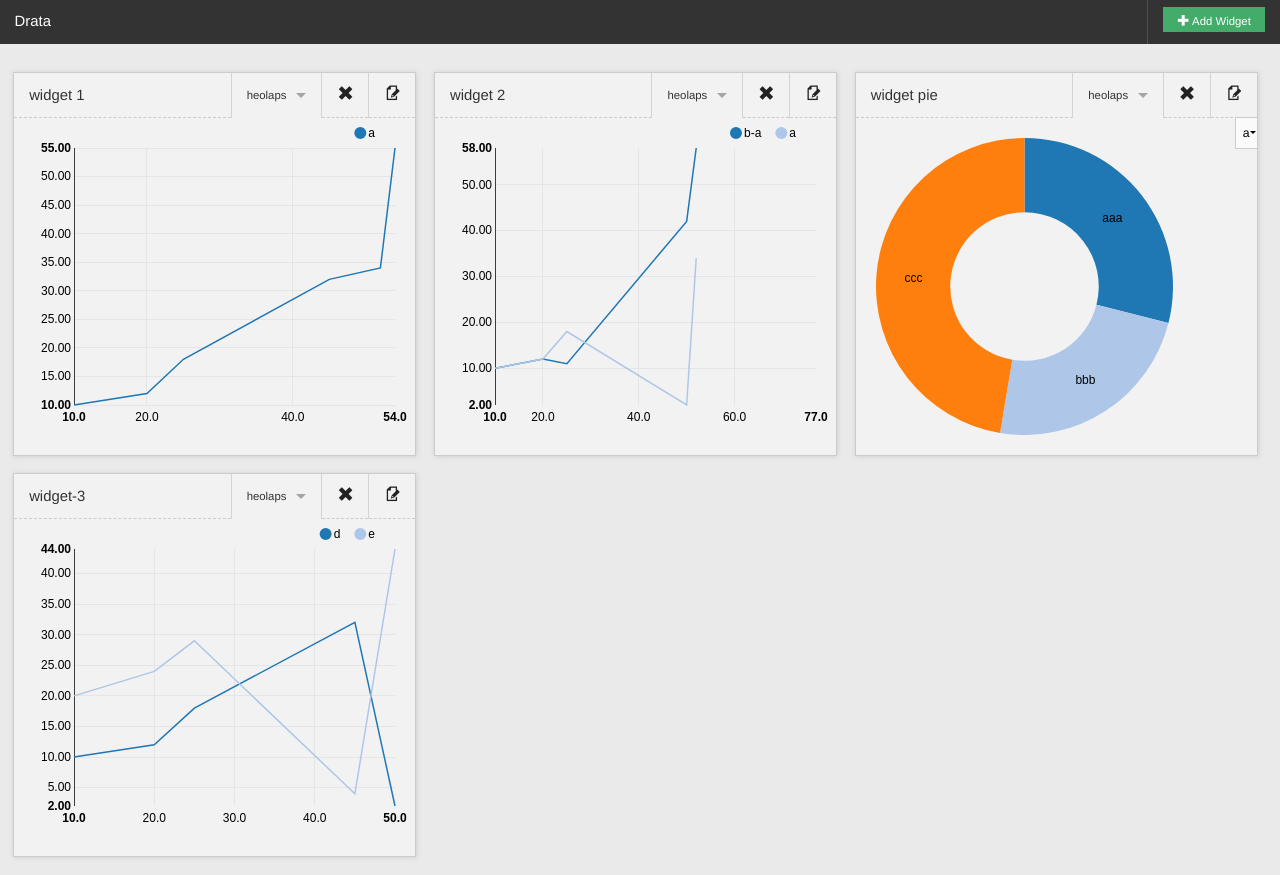
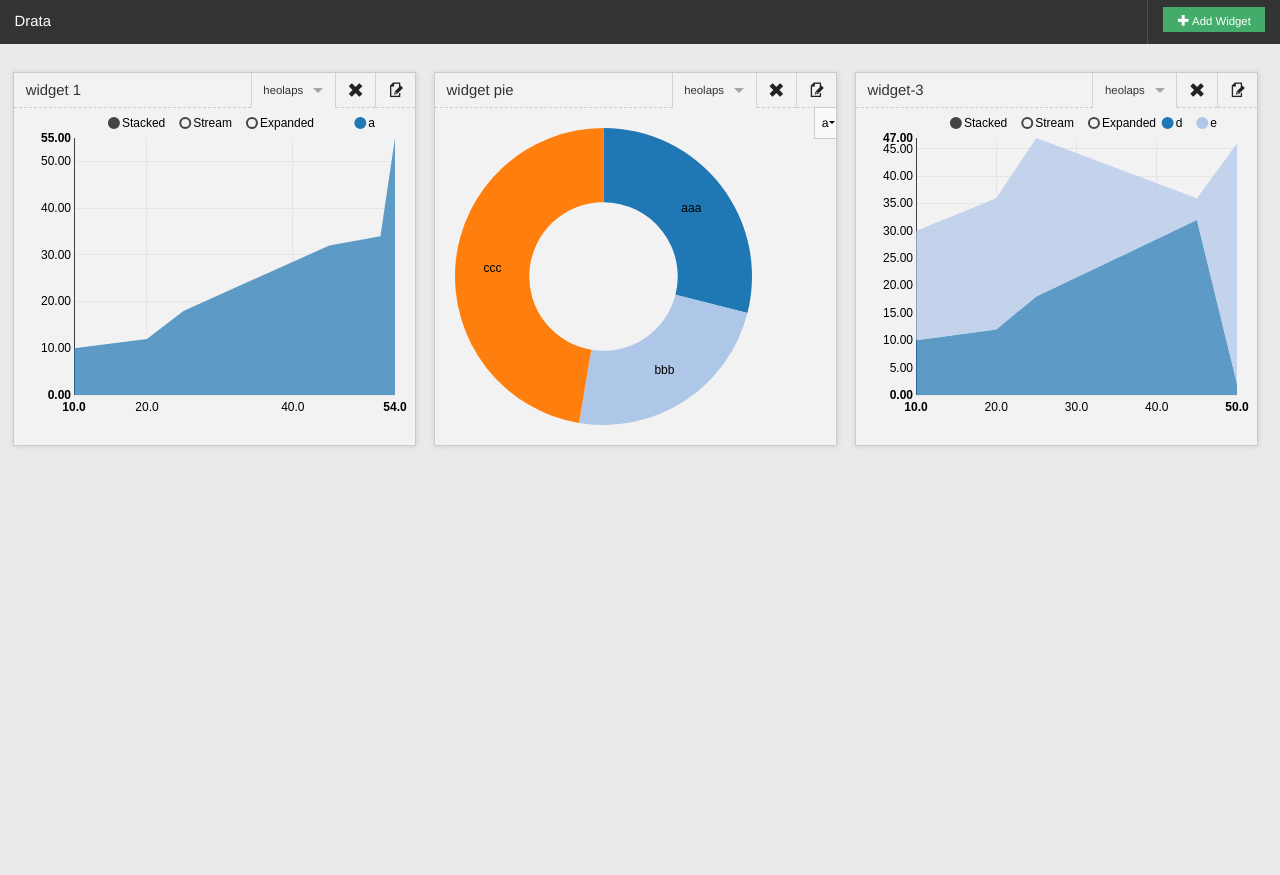
Before and after one commit to maneeshpal/Drata, a plain HTML site: page dash.html in a window 1280 px wide. After the commit the page ends 800 px from the top, so only its background shows below. Drawn offline with Linux system fonts and the light colour scheme.

Commit message:
some styling changes. experimenting stackedarea

```diff
--- a/content/foundation/scss/foundation/components/_top-bar-secondary.scss
+++ b/content/foundation/scss/foundation/components/_top-bar-secondary.scss
@@ -11,7 +11,7 @@ $topbar-secondary-bg-color: #F2F2F2 !default;
 $topbar-secondary-bg: $topbar-secondary-bg-color !default;
 
 // Height and margin
-$topbar-secondary-height: 45px !default;
+$topbar-secondary-height: 35px !default;
 $topbar-secondary-margin-bottom: 0 !default;
 
 // Control Input height for top bar
@@ -34,7 +34,7 @@ $topbar-secondary-link-color-active: #333 !default;
 $topbar-secondary-link-weight: normal !default;
 $topbar-secondary-link-font-size: rem-calc(13) !default;
 $topbar-secondary-link-hover-lightness: -10% !default; // Darken by 10%
-$topbar-secondary-link-bg-hover: #272727 !default;
+$topbar-secondary-link-bg-hover: #CCC !default;
 $topbar-secondary-link-bg-active: $primary-color !default;
 $topbar-secondary-link-bg-active-hover: scale-color($primary-color, $lightness: -14%) !default;
 $topbar-secondary-link-font-family: $body-font-family !default;
@@ -59,7 +59,7 @@ $topbar-secondary-menu-icon-color-toggled: #888 !default;
 // Transitions and breakpoint styles
 $topbar-secondary-transition-speed: 300ms !default;
 // Using rem-calc for the below breakpoint causes issues with top bar
-$topbar-secondary-breakpoint: #{lower-bound($medium-range)} !default; // Change to 9999px for always mobile layout
+$topbar-secondary-breakpoint: 9999px !default; // Change to 9999px for always mobile layout
 $topbar-secondary-media-query: $medium-up !default;
 
 // Divider Styles
@@ -334,7 +334,7 @@ meta.foundation-mq-topbar {
           }
         }
 		&.action-icon > i {
-			top:8px;
+			top:5px;
 		}
       }
 
--- a/content/js/dashboard.js
+++ b/content/js/dashboard.js
@@ -45,72 +45,6 @@
         }
     },
     {
-        name: 'widget 2',
-        selectedDataKey: "key1",
-        segmentModel: {
-            chartType: 'line',
-            selection: {
-                complexGroups: [
-                    {
-                        groupType: "selections",
-                        groups: [
-                            {
-                                prop: "b",
-                                logic: "+",
-                                conditionType: "selections",
-                                renderType: "condition"
-                            },
-                            {
-                                prop: "a",
-                                logic: "-",
-                                conditionType: "selections",
-                                renderType: "condition"
-                            }
-                        ],
-                        logic: "+",
-                        renderType: "group",
-                        selectionName: "b-a"
-                    }
-                ],
-                props: [
-                    {
-                        prop: "a"
-                    }
-                ]
-            },
-            dataGroup: {
-                xAxisProp: "timestamp",
-                groupByProp: "a"
-            },
-            group: {
-                groupType: "conditions",
-                groups: [
-                    {
-                        prop: "b",
-                        logic: "and",
-                        conditionType: "conditions",
-                        renderType: "condition",
-                        operation: ">",
-                        selectionGroup: {
-                            groupType: "selections",
-                            groups: [],
-                            logic: "+",
-                            renderType: "group"
-                        },
-                        isComplex: false,
-                        value: "12"
-                    }
-                ],
-                renderType: "group"
-            },
-            properties: [
-                "a",
-                "b",
-                "c",
-                "timestamp"
-            ]
-        }
-    },{
         name: 'widget pie',
         selectedDataKey: "key1",
         segmentModel: {
@@ -273,13 +207,16 @@ var LineContent = function(index){
     self.drawChart = function(graphData){
         var chart;
         nv.addGraph(function() {
-            chart = nv.models.lineChart().useInteractiveGuideline(true);
+            chart = nv.models.stackedAreaChart().useInteractiveGuideline(true);
             chart.x(function(d,i) {
                   return d.x;
             });
-            var formatter = d3.format(",.1f");
+            chart.y(function(d,i) {
+                  return d.y;
+            });
+
             chart.margin({right: 20});
-            chart.xAxis.tickFormat(formatter);
+            chart.xAxis.tickFormat(d3.format(",.1f"));
             chart.transitionDuration(1000);
             chart.yAxis
                 .axisLabel('maneesh')
--- a/dash.html
+++ b/dash.html
@@ -138,13 +138,13 @@
         }
     </style>
 </head>
-<body style="overflow: hidden">
+<body>
     <nav class="top-bar dashboard" id="topbar" data-topbar style="margin-bottom:2rem">
         <ul class="title-area">
             <li class="name">
                 <h1><a href="#">Drata</a></h1>
             </li>
-            <!-- <li class="toggle-topbar menu-icon"><a href="#"><span>Menu</span></a></li> -->
+            <li class="toggle-topbar menu-icon"><a href="#"><span>Menu</span></a></li>
         </ul>
 
         <section class="top-bar-section">
@@ -175,7 +175,7 @@
                     <li class="name">
                         <h1><a href="#">Widget Processor</a></h1>
                     </li>
-                    <!-- <li class="toggle-topbar menu-icon"><a href="#"><span>Menu</span></a></li> -->
+                    <li class="toggle-topbar menu-icon"><a href="#"><span>Menu</span></a></li>
                 </ul>
 
                 <section class="top-bar-section">
@@ -206,13 +206,7 @@
                     </ul>
                 </section>
             </nav>
-            <!-- <div style="position:relative">
-            <div class="mymodal-wrapper chart-type showme">
-                <div class="mymodal-inner">
 
-                </div>
-            </div>
-            </div> -->
             <div class="row">
                 <div class="small-12 medium-4 large-6 columns">
                     <fieldset data-bind="visible:preview">
@@ -221,15 +215,7 @@
                             <svg></svg>
                         </div>
                     </fieldset>
-                    <!-- <div class="row">
-                        <div class="large-12 columns" style="height: 700px">
-                            <h6>Output</h6>
-                            <textarea style="height: 300px" data-bind="text:outputData"></textarea>
-                            <h6>Input</h6>
-                            <textarea style="height: 300px" data-bind="text:inputData"></textarea>
 
-                        </div>
-                    </div> -->
                 </div>
                 <div class="small-12 medium-8 large-6 columns">
                     <fieldset>
@@ -269,6 +255,7 @@
                         <li class="name">
                             <h1><a data-bind="html:name"></a></h1>
                         </li>
+                        <li class="toggle-topbar menu-icon"><a href="#"><span>Menu</span></a></li>
                     </ul>
                     <section class="top-bar-section">
                         <ul class="right">
@@ -292,6 +279,7 @@
                         </ul>
                         <ul class="left">
                         </ul>
+
                     </section>
                 </nav>
                 <!-- ko template: contentTemplate() -->
@@ -580,7 +568,6 @@
     <script type="text/javascript" src="content/js/lib/jquery-1.10.2.min.js"></script>
     <script type="text/javascript" src="content/js/lib/jquery-ui-1.10.3.custom.min.js"></script>
     <script src="content/js/lib/d3.v3.js"></script>
-
     <script src="content/nvd3/core.js"></script>
     <script src="content/nvd3/utils.js"></script>
     <script src="content/nvd3/models/legend.js"></script>
@@ -590,6 +577,8 @@
     <script src="content/nvd3/models/axis.js"></script>
     <script src="content/nvd3/models/scatter.js"></script>
     <script src="content/nvd3/models/lineChart.js"></script>
+     <script src="content/nvd3/models/stackedArea.js"></script>
+     <script src="content/nvd3/models/stackedAreaChart.js"></script>
 
     <script src="content/nvd3/models/pie.js"></script>
     <script src="content/nvd3/models/pieChart.js"></script>
```
Also changed, not shown: content/style/core/foundation.css.
